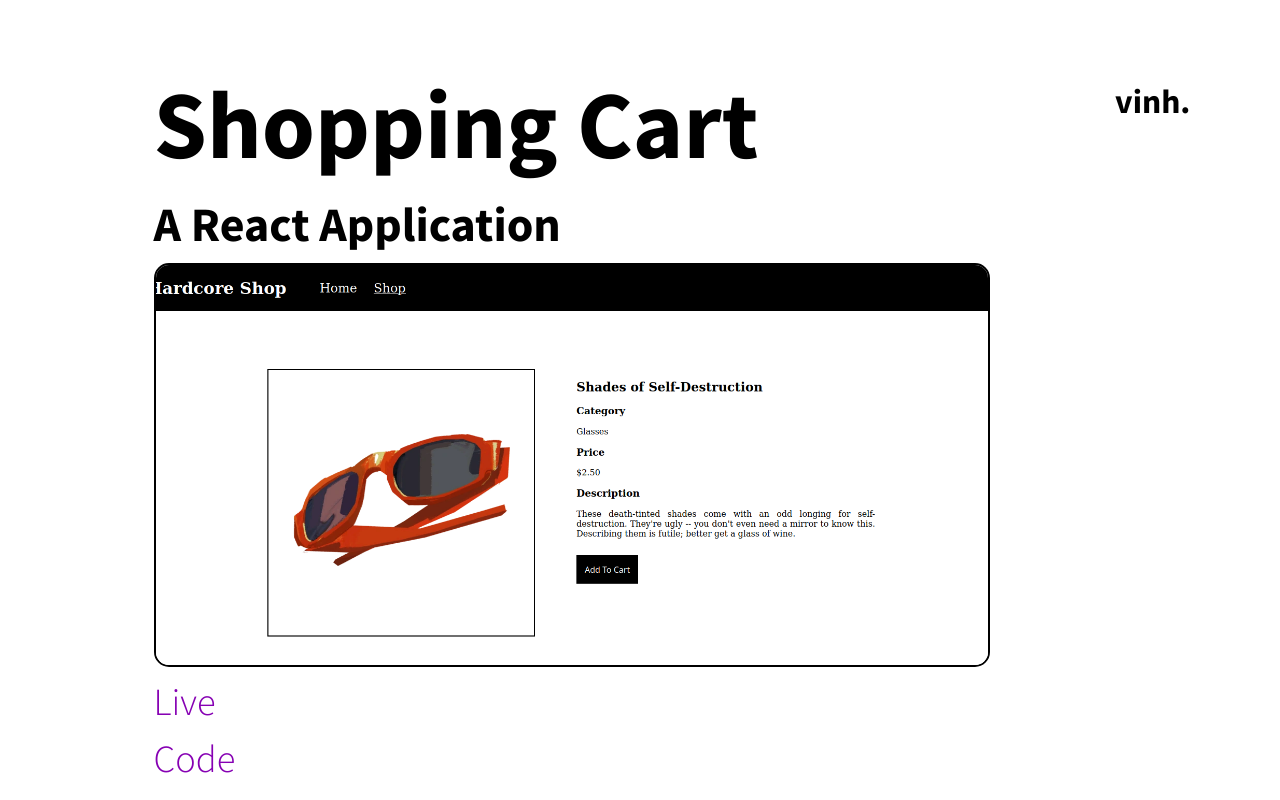
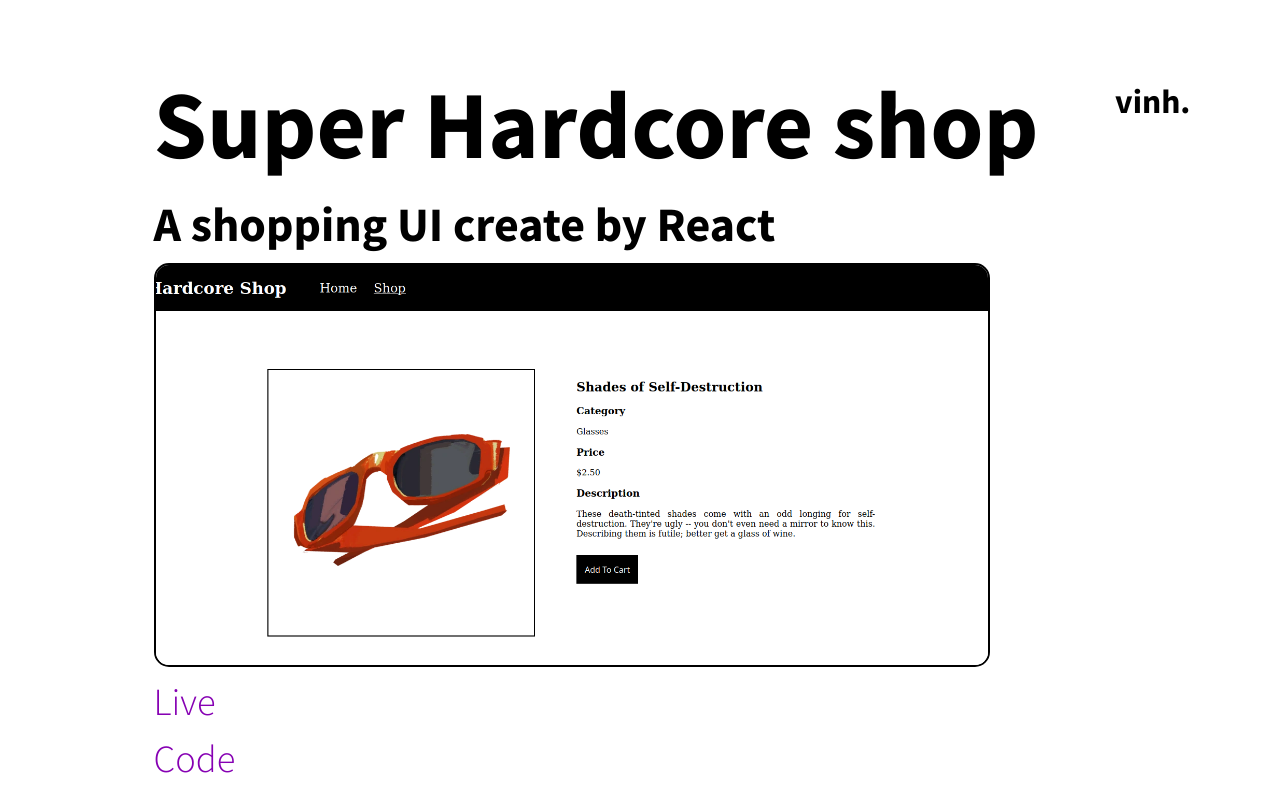
Before and after one commit to vinhbt241/my-portfolio-website, a React (Create React App) app: page /work in a window 1280 px wide. Shown: the top 800 px of the page. Built offline with nearby package versions, Linux system fonts and the light colour scheme.

Commit message:
Change name or project

```diff
--- a/src/components/Work.js
+++ b/src/components/Work.js
@@ -18,10 +18,10 @@ const Work = () => {
 
       <div className="project-links">
         <ProjectLink
-          projectName="Shopping Cart"
+          projectName="Super Hardcore shop"
           liveLink="https://vinhbt241.github.io/shopping-cart/"
           codeLink="https://github.com/vinhbt241/shopping-cart"
-          description="A React Application"
+          description="A shopping UI create by React"
           imgSrc={ShoppingCartImg} />
         <ProjectLink
           projectName="Where is Waldo?"
```
